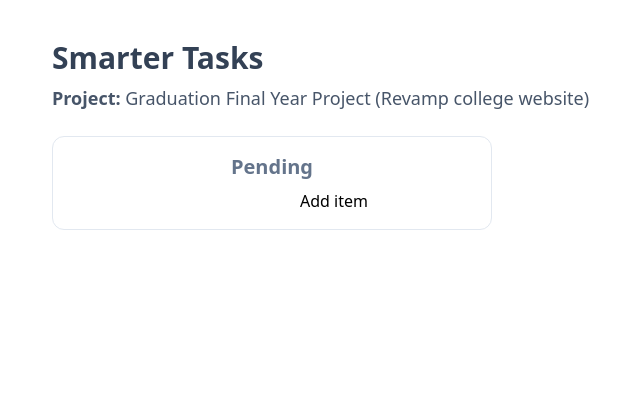
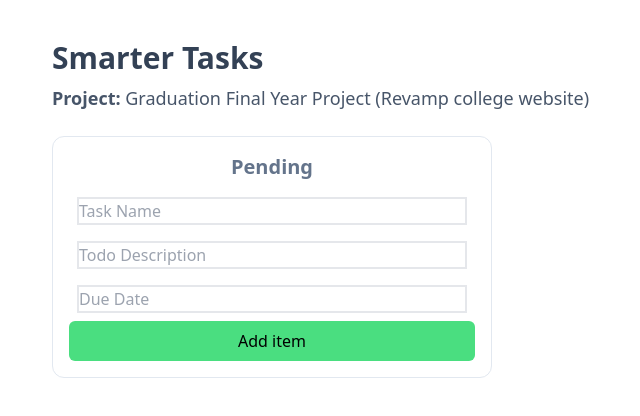
Before and after one commit to gnaaruag/wd301, a React (Vite) app in the folder smarter-tasks/: page / in a window 1280 px wide. Shown: the top 416 px of the page, without its empty margins (140-780 px from the left). Built offline with nearby package versions, Linux system fonts and the light colour scheme.

Commit message:
milestone 3 submission

```diff
--- a/smarter-tasks/package.json
+++ b/smarter-tasks/package.json
@@ -10,6 +10,7 @@
     "preview": "vite preview"
   },
   "dependencies": {
+    "prettier": "^3.2.5",
     "react": "^18.2.0",
     "react-dom": "^18.2.0"
   },
--- a/smarter-tasks/src/Task.tsx
+++ b/smarter-tasks/src/Task.tsx
@@ -4,6 +4,8 @@ import "./TaskCard.css";
 
 interface TaskProp {
 	title: string,
+	description: string,
+	dueDate: string
 }
 
 // eslint-disable-next-line @typescript-eslint/no-unused-vars
@@ -13,10 +15,10 @@ class Task extends React.Component<TaskProp> {
 			<div className="TaskItem shadow-md border border-slate-100">
 				<h2 className="text-base font-bold my-1">{this.props.title}</h2>
 				<p className="text-sm text-slate-500">
-					Due Date:
+					Due Date:  {this.props.description}
 				</p>
 				<p className="text-sm text-slate-500">
-					Description:
+					Description: {this.props.dueDate}
 				</p>
 			</div>
 		);
--- a/smarter-tasks/src/TaskForm.tsx
+++ b/smarter-tasks/src/TaskForm.tsx
@@ -7,14 +7,17 @@ interface TaskFormProps {
 
 interface TaskFormState {
   title: string;
+  description: string;
+  dueDate: string;
 }
 class TaskForm extends React.Component<TaskFormProps, TaskFormState> {
-
   constructor(props: TaskFormProps) {
     super(props);
     this.state = {
-			title: ""
-		}
+      title: "",
+      description: "",
+      dueDate: "",
+    };
   }
   // inputRef = React.createRef<HTMLInputElement>();
 
@@ -23,22 +26,60 @@ class TaskForm extends React.Component<TaskFormProps, TaskFormState> {
     this.setState({ title: event.target.value });
   };
 
+  descChanged: React.ChangeEventHandler<HTMLInputElement> = (event) => {
+    console.log(`${event.target.value}`);
+    this.setState({ description: event.target.value });
+  };
+
+  dueChanged: React.ChangeEventHandler<HTMLInputElement> = (event) => {
+    console.log(`${event.target.value}`);
+    this.setState({ dueDate: event.target.value });
+  };
 
   addTask: React.FormEventHandler<HTMLFormElement> = (event) => {
     event.preventDefault();
     const newTask = {
       title: this.state.title,
+      description: this.state.description,
+      dueDate: this.state.dueDate,
     };
     this.props.addTask(newTask);
-		this.setState({ title: "" });
+    this.setState({ title: "", description: "", dueDate: "" });
   };
   render() {
     return (
-			<form onSubmit={this.addTask}>
-				<input type="text" value={this.state.title} onChange={this.titleChanged} />
-				<button type="submit">Add item</button>
+      <form onSubmit={this.addTask} className="flex flex-col">
+        <input
+          required
+          placeholder="Task Name"
+          id="todoTitle"
+          className="border-2 m-2"
+          type="text"
+          value={this.state.title}
+          onChange={this.titleChanged}
+        />
+        <input
+          type="text"
+          placeholder="Todo Description"
+          id="todoDescription"
+          className="border-2 m-2"
+          value={this.state.description}
+          onChange={this.descChanged}
+        />
+        <input
+          type="text"
+          required
+          placeholder="Due Date"
+          id="todoDueDate"
+          className="border-2 m-2"
+          value={this.state.dueDate}
+          onChange={this.dueChanged}
+        />
+        <button className="bg-green-400 p-2 rounded-md" type="submit" id="addTaskButton">
+          Add item
+        </button>
       </form>
-		)
+    );
   }
 }
 export default TaskForm;
--- a/smarter-tasks/src/TaskList.tsx
+++ b/smarter-tasks/src/TaskList.tsx
@@ -11,7 +11,11 @@ class TaskList extends React.Component<Props, State> {
 
   render() {
     return this.props.tasks.map((task, idx) => (
-      <Task key={idx} title={task.title} />
+      <Task
+      key={idx}
+      title={task.title}
+      description={task.description}
+      dueDate={task.dueDate} />
     ));
   }
 }
--- a/smarter-tasks/src/types.ts
+++ b/smarter-tasks/src/types.ts
@@ -1,3 +1,5 @@
 export interface TaskItem {
 	title: string;
+	description: string,
+	dueDate: string,
 }
```
Also changed, not shown: 1 other file (tests, documents, lock files or other folders). Lines whose indentation alone changed are shown as unchanged.
